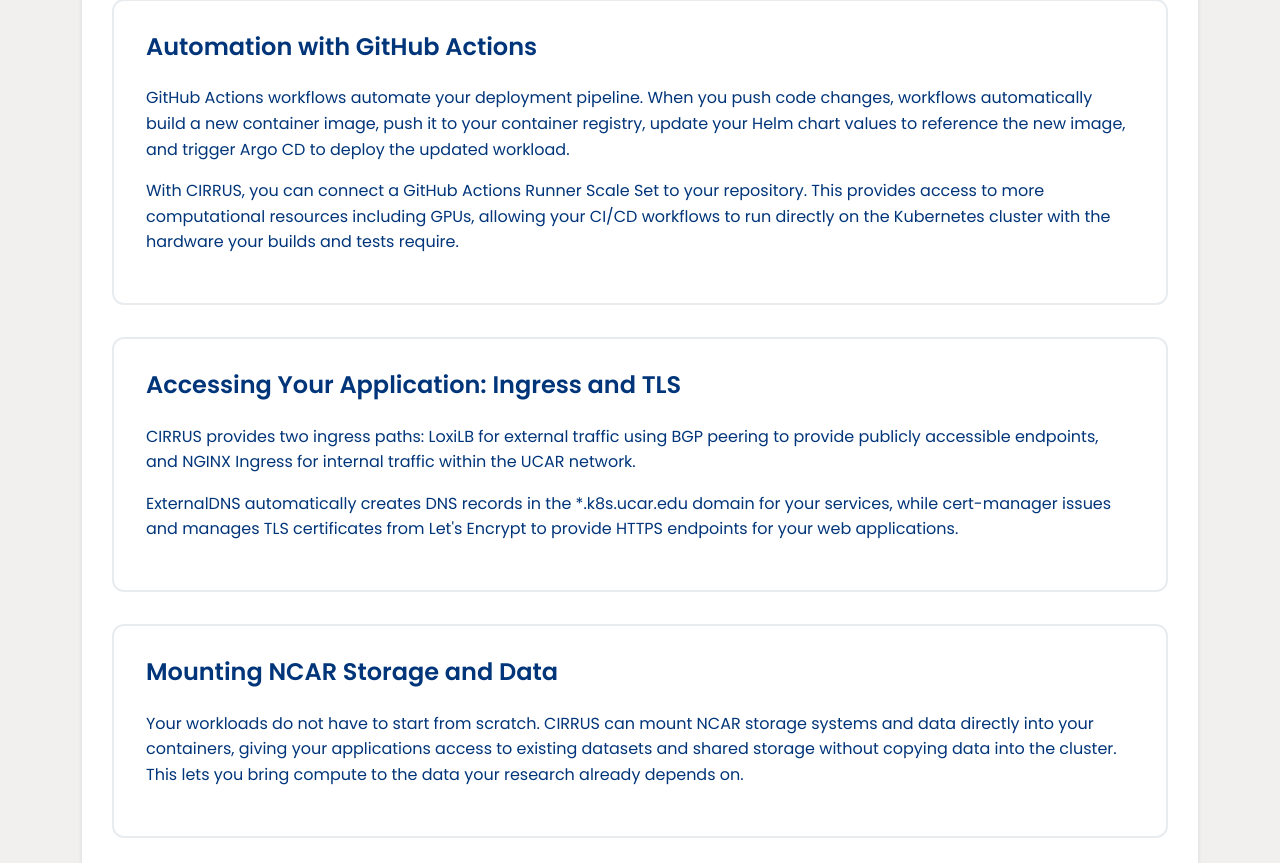
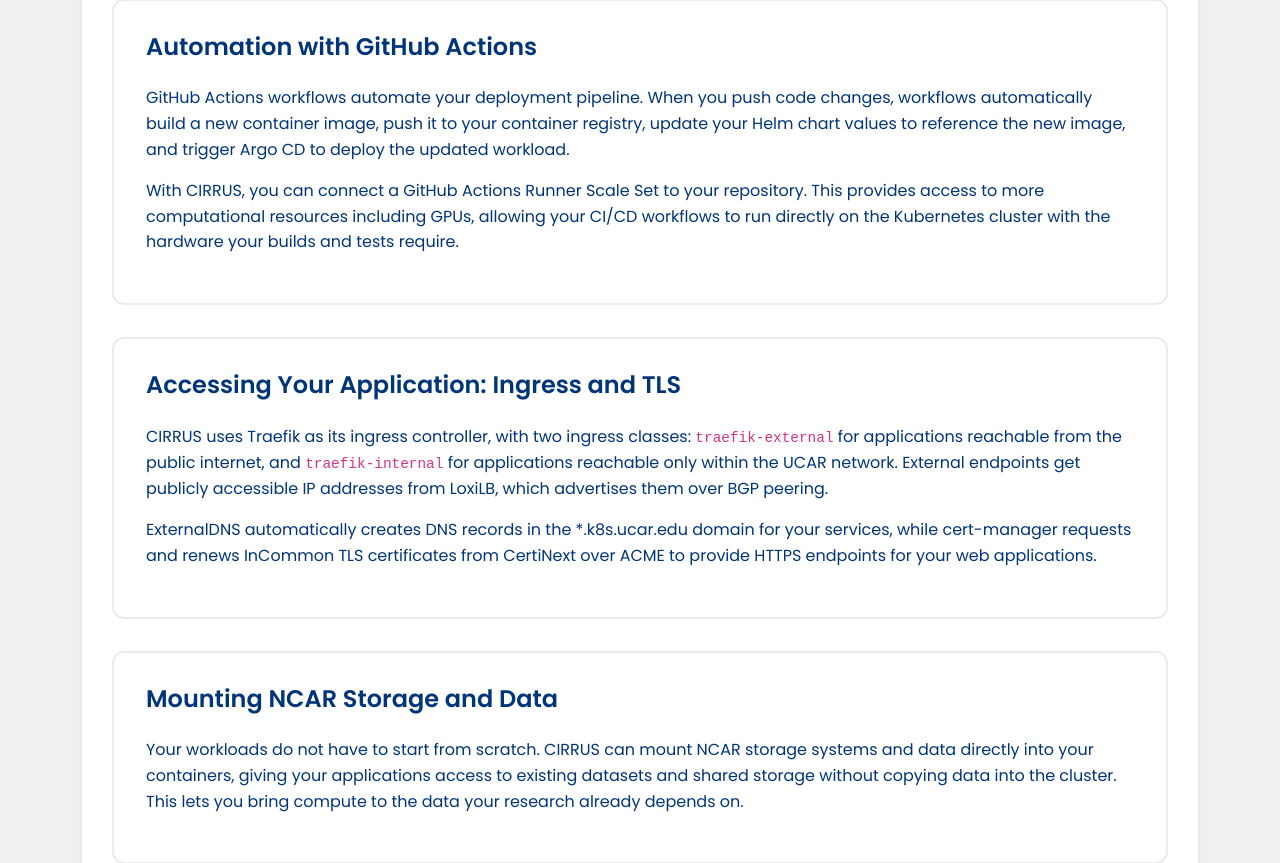
Before and after one commit to NCAR/cirrus-user-apps-web, a Flask app: page /architecture in a window 1280 px wide. Shown: the part 3297-4160 px from the top of the page. Run offline with Flask 3, Linux system fonts and the light colour scheme; some libraries are stand-ins or nearby versions.

Commit message:
nginx - traefik

```diff
--- a/cirrus-apps/app/templates/architecture.html
+++ b/cirrus-apps/app/templates/architecture.html
@@ -99,9 +99,9 @@
                     <h3>Accessing Your Application: Ingress and TLS</h3>
                 </div>
                 <div class="step-content">
-                    <p>CIRRUS provides two ingress paths: LoxiLB for external traffic using BGP peering to provide publicly accessible endpoints, and NGINX Ingress for internal traffic within the UCAR network.</p>
+                    <p>CIRRUS uses Traefik as its ingress controller, with two ingress classes: <code>traefik-external</code> for applications reachable from the public internet, and <code>traefik-internal</code> for applications reachable only within the UCAR network. External endpoints get publicly accessible IP addresses from LoxiLB, which advertises them over BGP peering.</p>
 
-                    <p>ExternalDNS automatically creates DNS records in the *.k8s.ucar.edu domain for your services, while cert-manager issues and manages TLS certificates from Let's Encrypt to provide HTTPS endpoints for your web applications.</p>
+                    <p>ExternalDNS automatically creates DNS records in the *.k8s.ucar.edu domain for your services, while cert-manager requests and renews InCommon TLS certificates from CertiNext over ACME to provide HTTPS endpoints for your web applications.</p>
                 </div>
             </div>
 
```
